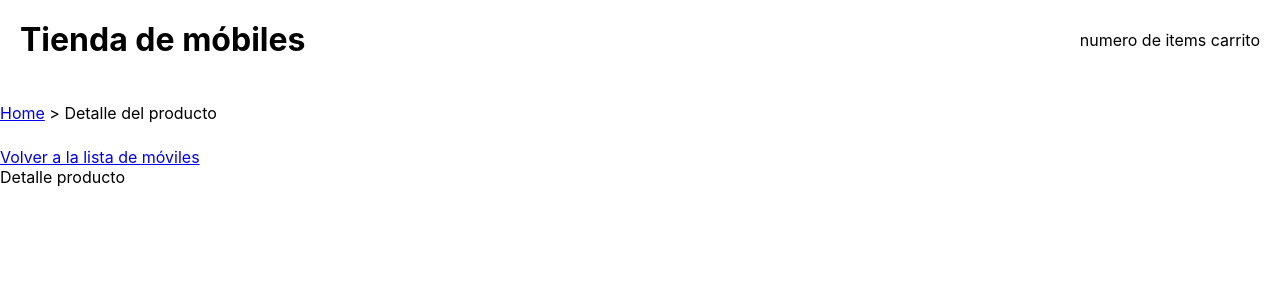
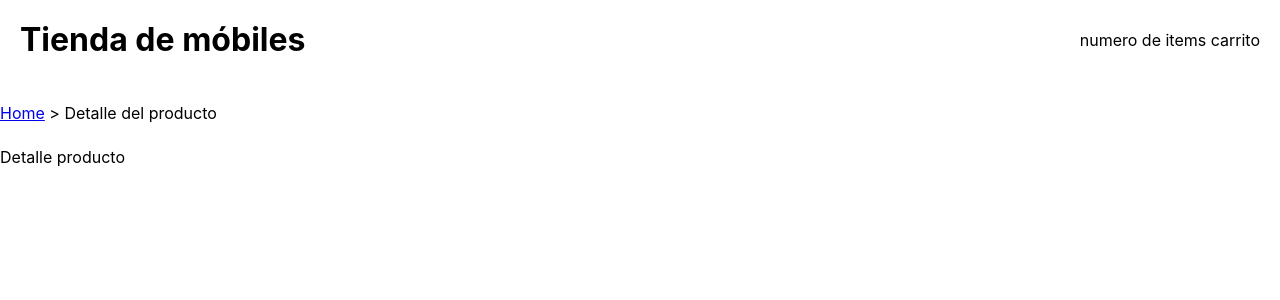
Before and after one commit to EsterGonzalezG/frontend-challenge, a React (Create React App) app: page /detail/1 in a window 1280 px wide. Shown: the top 300 px of the page. Built offline with nearby package versions, Linux system fonts and the light colour scheme.

Commit message:
added children to ButtonBack component

```diff
--- a/src/component/ButtonBackToHome.js
+++ b/src/component/ButtonBackToHome.js
@@ -1,8 +1,8 @@
 import React from 'react';
 import { Link } from 'react-router-dom';
 
-export const ButtonBackToHome = () => (
+export const ButtonBackToHome = ({ children }) => (
   <Link className='' to='/'>
-    Volver a la lista de móviles
+    {children}
   </Link>
 );
```
